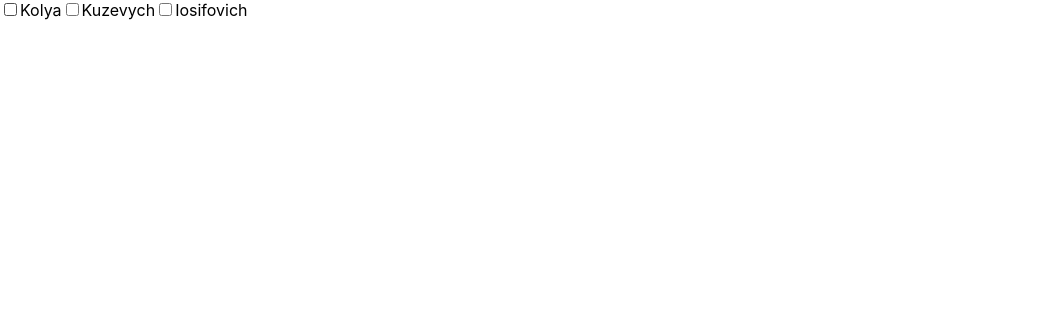
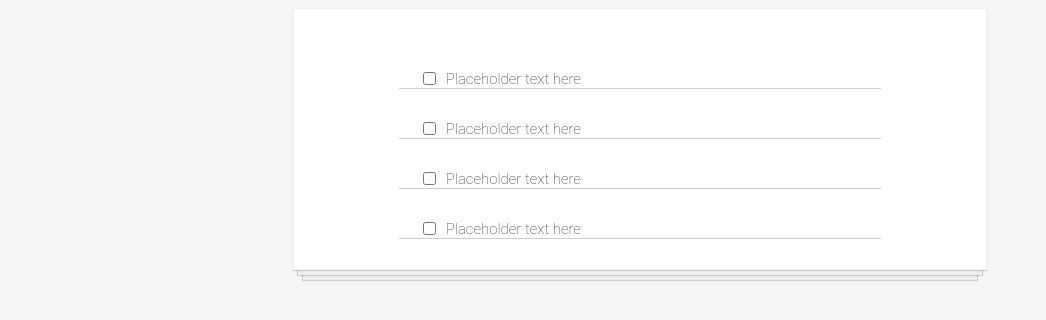
Before and after one commit to Kuzevych/todo_React, a React (Create React App) app: page / in a window 1280 px wide. Shown: the top 320 px of the page, without its empty margins (0-1046 px from the left). Built offline with nearby package versions, Linux system fonts and the light colour scheme.

Commit message:
text lesson. Creating styles for TodoItem

```diff
--- a/package.json
+++ b/package.json
@@ -3,6 +3,7 @@
   "version": "0.1.0",
   "private": true,
   "dependencies": {
+    "node-sass": "^4.11.0",
     "react": "^16.8.6",
     "react-dom": "^16.8.6",
     "react-scripts": "2.1.8"
--- a/src/App.js
+++ b/src/App.js
@@ -1,12 +1,15 @@
 import React, { Component } from 'react';
-import Main from './components/Main';
+import TodoItem from './components/TodoItem';
 
 class App extends Component {
   render() {
     return (
-      <>
-        <Main name='Kolya' surname='Kuzevych' fath='Iosifovich'/>
-      </>
+      <div className='todo-list'>
+        <TodoItem/>
+        <TodoItem/>
+        <TodoItem/>
+        <TodoItem/>
+      </div>
     );
   }
 }
--- a/src/components/Main.js
+++ /dev/null
@@ -1,19 +0,0 @@
-import React from 'react';
-
-const Main = (props) => {
-    return (
-        <div>
-            <label>
-                <input type='checkbox'/><span>{props.name}</span>
-            </label>
-            <label>
-                <input type='checkbox'/><span>{props.surname}</span>
-            </label>
-            <label>
-                <input type='checkbox'/><span>{props.fath}</span>
-            </label>
-        </div>
-    );
-};
-
-export default Main;
--- /dev/null
+++ b/src/components/TodoItem.js
@@ -0,0 +1,12 @@
+import React from 'react';
+
+const TodoItem = () => {
+    return (
+        <div className='todo-item'>
+                <input type='checkbox'/>
+                <span>Placeholder text here</span>
+        </div>
+    );
+};
+
+export default TodoItem;
--- a/src/index.css
+++ b/src/index.css
@@ -1,14 +1,48 @@
+
 body {
-  margin: 0;
-  padding: 0;
-  font-family: -apple-system, BlinkMacSystemFont, "Segoe UI", "Roboto", "Oxygen",
-    "Ubuntu", "Cantarell", "Fira Sans", "Droid Sans", "Helvetica Neue",
-    sans-serif;
-  -webkit-font-smoothing: antialiased;
-  -moz-osx-font-smoothing: grayscale;
+  background-color: whitesmoke;
 }
 
-code {
-  font-family: source-code-pro, Menlo, Monaco, Consolas, "Courier New",
-    monospace;
+.todo-list {
+  background-color: white;
+  margin: auto;
+  width: 50%;
+  display: flex;
+  flex-direction: column;
+  align-items: center;
+  border: 1px solid #efefef;
+  box-shadow:
+    /* The top layer shadow */
+          0 1px 1px rgba(0,0,0,0.15),
+            /* The second layer */
+          0 10px 0 -5px #eee,
+            /* The second layer shadow */
+          0 10px 1px -4px rgba(0,0,0,0.15),
+            /* The third layer */
+          0 20px 0 -10px #eee,
+            /* The third layer shadow */
+          0 20px 1px -9px rgba(0,0,0,0.15);
+  padding: 30px;
 }
+
+.todo-item {
+  display: flex;
+  justify-content: flex-start;
+  align-items: center;
+  padding: 30px 20px 0;
+  width: 70%;
+  border-bottom: 1px solid #cecece;
+  font-family: Roboto, sans-serif;
+  font-weight: 100;
+  font-size: 15px;
+  color: #333333;
+}
+
+input[type=checkbox] {
+  margin-right: 10px;
+  font-size: 30px;
+}
+
+input[type=checkbox]:focus {
+  outline: 0;
+}
--- /dev/null
+++ b/src/scss/TodoItem.scss
@@ -0,0 +1,13 @@
+
+.todo-item {
+  width: 200px;
+  height: 40px;
+  border: 2px solid black;
+  margin-bottom: 10px;
+  margin-left: 5px;
+   span {
+    font-family: Roboto sans-serif;
+    color: red;
+    font-size: 19px;
+  }
+}
```
Also changed, not shown: 1 other file (tests, documents, lock files or other folders).
